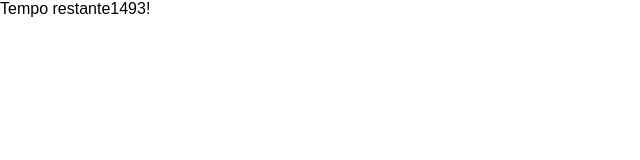
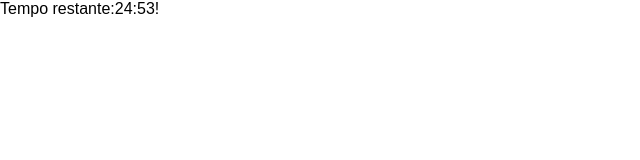
Before and after one commit to MeiryanneMartins/POMODORO-APP, a React (Create React App) app: page / in a window 1280 px wide. Shown: the top 160 px of the page, without its empty margins (0-640 px from the left). Built offline with nearby package versions, Linux system fonts and the light colour scheme.

Commit message:
add utils seconds to time

```diff
--- a/package.json
+++ b/package.json
@@ -17,11 +17,12 @@
     "web-vitals": "^2.1.0"
   },
   "devDependencies": {
-    "eslint-plugin-react": "7.33.2",
+    "@babel/plugin-proposal-private-property-in-object": "^7.21.11",
     "@typescript-eslint/eslint-plugin": "6.7.3",
     "@typescript-eslint/parser": "6.7.3",
     "eslint-config-prettier": "9.0.0",
     "eslint-plugin-prettier": "5.0.0",
+    "eslint-plugin-react": "7.33.2",
     "prettier": "3.0.3"
   },
   "scripts": {
--- a/src/components/pomodoro-timer.tsx
+++ b/src/components/pomodoro-timer.tsx
@@ -1,5 +1,6 @@
 import React from 'react';
 import { useInterval } from '../hooks/use-interval';
+import { secondsToTime } from '../utils/seconds-to-time';
 
 interface Props {
   defaultPomodoroTime: number;
@@ -11,5 +12,5 @@ export function PomodoroTimer(props: Props): JSX.Element {
   useInterval(() => {
     setMainTime(mainTime - 1);
   }, 1000);
-  return <div>Tempo restante{mainTime}!</div>;
+  return <div>Tempo restante:{secondsToTime(mainTime)}!</div>;
 }
--- /dev/null
+++ b/src/utils/seconds-to-time.ts
@@ -0,0 +1,6 @@
+export function secondsToTime(seconds: number): string {
+  const zeroleft = (n: number) => Math.floor(n).toString().padStart(2, '0');
+  const min = zeroleft((seconds / 60) % 60);
+  const sec = zeroleft((seconds % 60) % 60);
+  return `${min}:${sec}`;
+}
```
Also changed, not shown: 2 other files (tests, documents, lock files or other folders).
